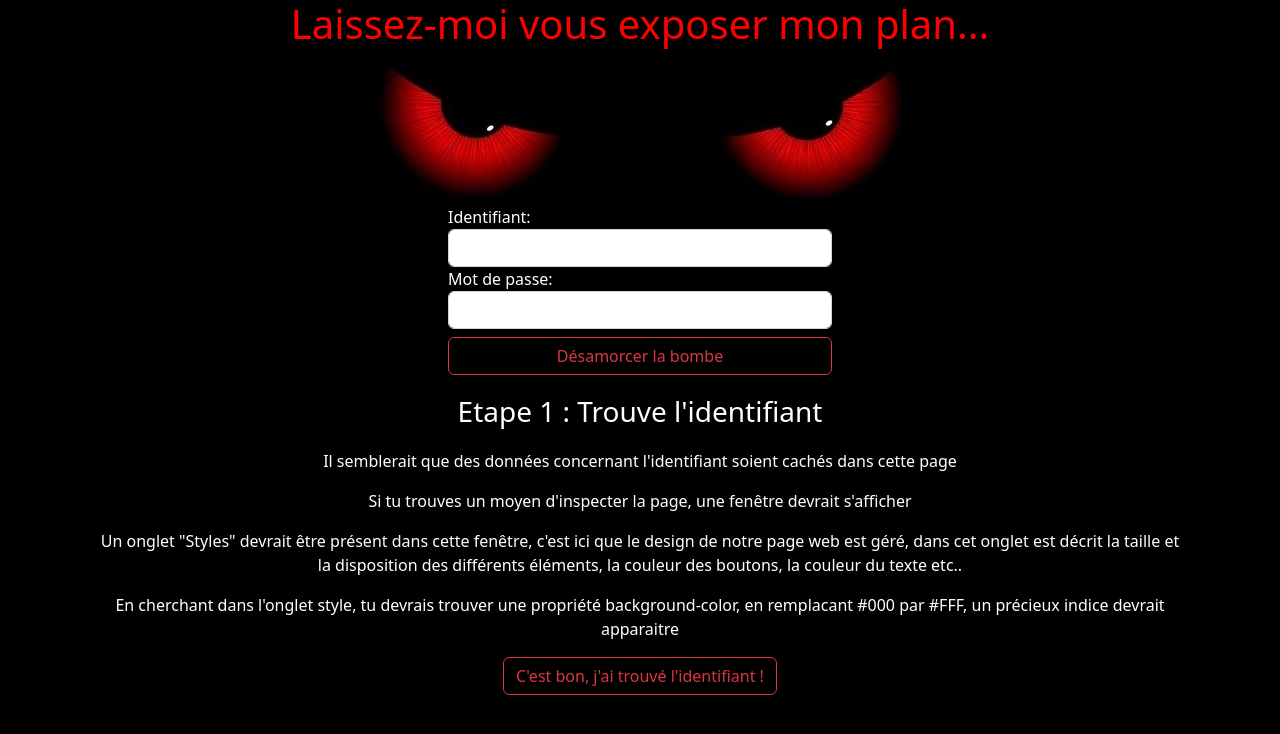
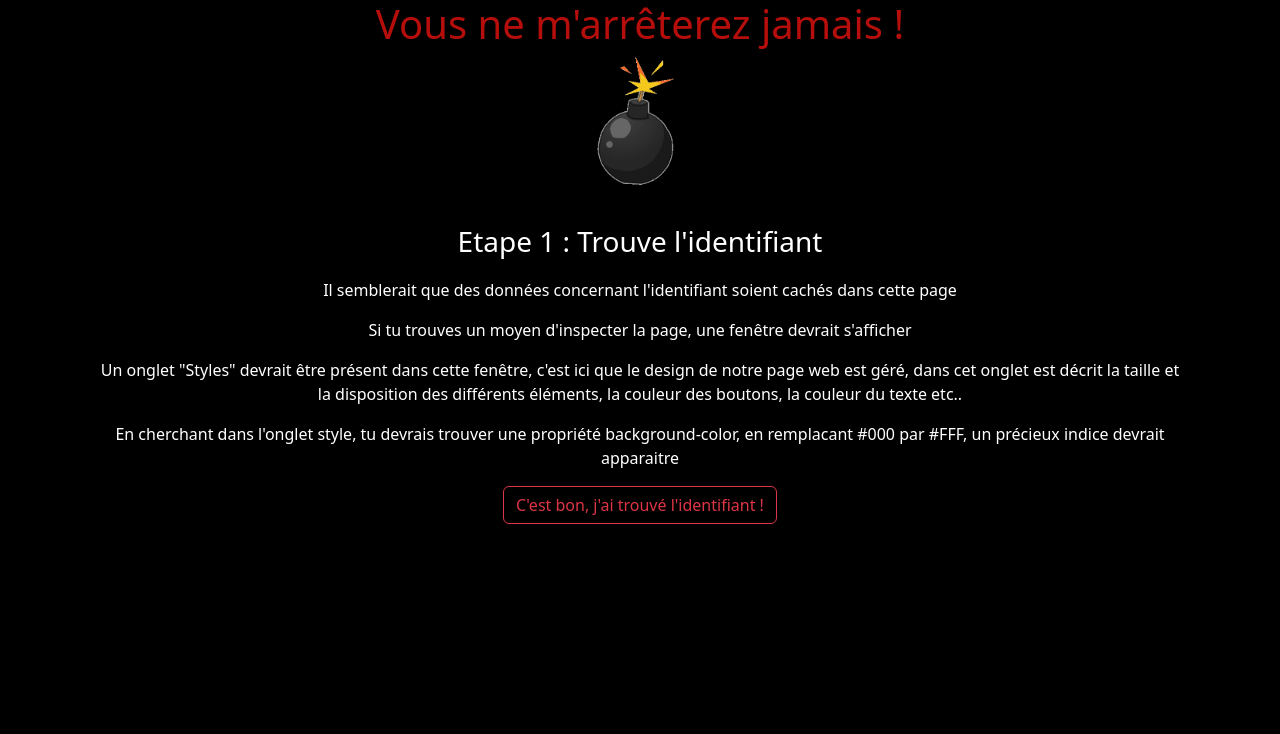
Before and after one commit to MrxColin/we-filles-introduction-programmation, an Angular app in the folder programmation-game/: page /jeu in a window 1280 px wide. Shown: the top 734 px of the page. Built offline with nearby package versions, Linux system fonts and the light colour scheme.

Commit message:
Feat_01 : Ajout d'une bombe

```diff
--- a/programmation-game/src/app/accueil/accueil.component.css
+++ b/programmation-game/src/app/accueil/accueil.component.css
@@ -7,8 +7,15 @@
 	margin-top: 5%;
 	color: white;
 	font-size: 16px;
+	height: 100%;
 }
 
 img {
 	width: 100%;
 }
+
+.titre {
+	color: red;
+	text-align: center;
+	vertical-align: middle;
+}
--- a/programmation-game/src/app/accueil/accueil.component.html
+++ b/programmation-game/src/app/accueil/accueil.component.html
@@ -1,3 +1,9 @@
+<div class="titre">
+    <h1>Laissez-moi vous exposer mon plan...</h1>
+    <img src="./assets/yeux-mechants.jpg" alt="Yeux menaçants">
+</div>
+
+
 <div class="corps">
     <p>Je me présente :  mon nom est... et bien non, je ne vous le donnerai pas, à vous de le retrouver !</p>
     <p>Tout ce que je peux vous dire, c'est que j'ai posé une bombe dans le château de Châteaubriant et que vous êtes les seuls capables de la désamorcer avant qu'elle n'explose.</p>
--- a/programmation-game/src/app/app.component.html
+++ b/programmation-game/src/app/app.component.html
@@ -1,6 +1,2 @@
-<div class="titre">
-  <h1>Laissez-moi vous exposer mon plan...</h1>
-  <img src="./assets/yeux-mechants.jpg" alt="Yeux menaçants">
-</div>
 
 <router-outlet></router-outlet>
--- a/programmation-game/src/app/bomb-diffuse/bomb-diffuse.component.css
+++ b/programmation-game/src/app/bomb-diffuse/bomb-diffuse.component.css
@@ -18,4 +18,11 @@ img{
 h3{
     color: white;
     text-align: center;
+    padding-top: 15px;
 }
+
+.title{
+    color:rgb(182, 14, 11);
+    text-align: center;
+    margin-bottom: 30px;
+}
--- a/programmation-game/src/app/bomb-diffuse/bomb-diffuse.component.html
+++ b/programmation-game/src/app/bomb-diffuse/bomb-diffuse.component.html
@@ -1,3 +1,5 @@
+<h1 class="title">Noooooooooooooooooooooon !</h1>
+
 <div class="fin">
     <img src="./assets/gif.gif" alt="Confetti">
 
--- a/programmation-game/src/app/page-jeu/page-jeu.component.css
+++ b/programmation-game/src/app/page-jeu/page-jeu.component.css
@@ -18,3 +18,25 @@ button{
     margin-left: auto;
     width: 85%;
 }
+
+
+.bombe{
+    margin-right: auto;
+    margin-left: auto;
+    display: row;
+    justify-content: center;
+    text-align: center;
+}
+
+.bombe img{
+    width: 150px;
+}
+
+.title{
+    color:rgb(182, 14, 11);
+    text-align: center;
+}
+
+.container-jeu{
+    height: 100%;
+}
--- a/programmation-game/src/app/page-jeu/page-jeu.component.html
+++ b/programmation-game/src/app/page-jeu/page-jeu.component.html
@@ -1,11 +1,17 @@
-<div [ngStyle]="{'background-color': currentStep!='Debut' ? 'black' : 'invisible' }">
-<div class="inputs">
+<div class="container-jeu" [ngStyle]="{'background-color': currentStep!='Debut' ? 'black' : 'invisible' }">
+<h1 class="title">Vous ne m'arrêterez jamais !</h1>
+
+<div class="inputs"  *ngIf="currentStep==='Quatre'">
     <label for="usr">Identifiant:</label>
     <input   [formControl]="user" type="text" class="form-control" id="usr">
     <label for="pwd">Mot de passe:</label>
     <input  [formControl]="mdp" type="password" class="form-control" id="pwd">
     <button  type="button" class="btn btn-outline-danger" (click)="desamorcer()">Désamorcer la bombe</button>
 </div>
+<div class="bombe">
+    <img src="./assets/bomb.gif" alt="bombe"  *ngIf="currentStep!=='Quatre'">
+</div>
+
 <div class="jeu-container">
     <app-etape-un (newItemEvent)="currentStep=$event" [currentStep] = "currentStep" *ngIf="currentStep==='Debut'"></app-etape-un>
     <app-etape-deux (newItemEvent)="currentStep=$event" [currentStep] = "currentStep" *ngIf="currentStep==='Deux'"></app-etape-deux>
--- a/programmation-game/src/styles.css
+++ b/programmation-game/src/styles.css
@@ -3,3 +3,6 @@ body{
     background-color: black!important;
     font-family: "Roboto", monospace;
 }
+html,body{
+    height: 100%;
+}
```
Also changed, not shown: programmation-game/src/assets/bomb.gif (added).
